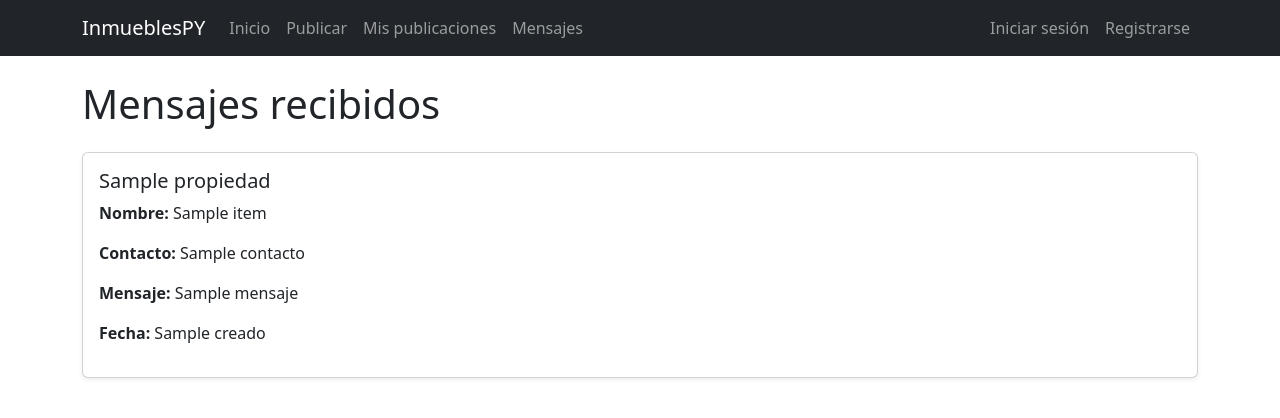
After one commit to JosethomasEspinozaOlmed/django_proyecto, a Django app: template templates/contactos/mensajes_recibidos.html in a window 1280 px wide. The commit adds this page. Shown: the top 418 px of the page. Run offline with Django 5.2, Linux system fonts and the light colour scheme; the template is opened without the code that fills it: most values are stand-ins (such as "Sample title", 1, 10 or a date in 2020).

Commit message:
Ultimos cambios de boostrap

```diff
--- a/apps/contactos/urls.py
+++ b/apps/contactos/urls.py
@@ -1,6 +1,7 @@
 from django.urls import path
-from .views import contactar_vendedor
+from .views import contactar_vendedor, mensajes_recibidos
 
 urlpatterns = [
     path('propiedad/<int:pk>/contactar/', contactar_vendedor, name='contactar_vendedor'),
+    path('mensajes/', mensajes_recibidos, name='mensajes_recibidos'),
 ]
--- a/config/urls.py
+++ b/config/urls.py
@@ -23,6 +23,7 @@ urlpatterns = [
     path('admin/', admin.site.urls),
     path('', include('apps.propiedades.urls')),
     path('usuarios/', include('apps.usuarios.urls')),
+    path('contactos/', include('apps.contactos.urls')),
 ]
 
 if settings.DEBUG:
--- a/templates/base.html
+++ b/templates/base.html
@@ -22,6 +22,9 @@
                     <li class="nav-item">
                         <a class="nav-link" href="{% url 'mis_publicaciones' %}">Mis publicaciones</a>
                     </li>
+                    <li class="nav-item">
+                        <a class="nav-link" href="{% url 'mensajes_recibidos' %}">Mensajes</a>
+                    </li>
                 </ul>
 
                 <ul class="navbar-nav">
@@ -30,8 +33,13 @@
                             <span class="nav-link">Hola, {{ user.username }}</span>
                         </li>
                         <li class="nav-item">
-                            <a class="nav-link" href="{% url 'logout' %}">Cerrar sesión</a>
-                        </li>
+                         <form method="post" action="{% url 'logout' %}" style="display:inline;">
+                            {% csrf_token %}
+                            <button type="submit" class="nav-link btn btn-link" style="text-decoration:none;">
+                                Cerrar sesión
+                            </button>
+                         </form>
+                         </li>
                     {% else %}
                         <li class="nav-item">
                             <a class="nav-link" href="{% url 'login' %}">Iniciar sesión</a>
--- /dev/null
+++ b/templates/contactos/mensajes_recibidos.html
@@ -0,0 +1,21 @@
+{% extends 'base.html' %}
+
+{% block title %}Mensajes recibidos{% endblock %}
+
+{% block content %}
+<h1 class="mb-4">Mensajes recibidos</h1>
+
+{% for item in mensajes_contacto %}
+    <div class="card shadow-sm mb-3">
+        <div class="card-body">
+            <h5>{{ item.propiedad.titulo }}</h5>
+            <p><strong>Nombre:</strong> {{ item.nombre }}</p>
+            <p><strong>Contacto:</strong> {{ item.contacto }}</p>
+            <p><strong>Mensaje:</strong> {{ item.mensaje }}</p>
+            <p><strong>Fecha:</strong> {{ item.creado }}</p>
+        </div>
+    </div>
+{% empty %}
+    <p>No tenés mensajes todavía.</p>
+{% endfor %}
+{% endblock %}
```
Also changed, not shown: apps/contactos/views.py (+13 -1 lines), db.sqlite3.
